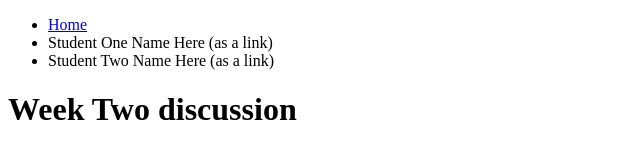
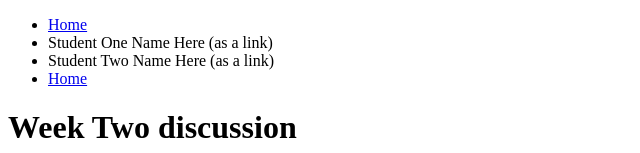
Before and after one commit to TraceGrain1/539week2, a plain HTML site: page index.html in a window 1280 px wide. Shown: the top 153 px of the page, without its empty margins (0-640 px from the left). Drawn offline with Linux system fonts and the light colour scheme.

```diff
--- a/index.html
+++ b/index.html
@@ -17,6 +17,7 @@
                 <li><a href = "index.html">Home</a></li>
                 <li>Student One Name Here (as a link)</li>
                 <li>Student Two Name Here (as a link)</li>
+                <li><a href = "ken.html">Home</a></li>
             </ul>
         </nav>
         <h1>Week Two discussion</h1>
```
